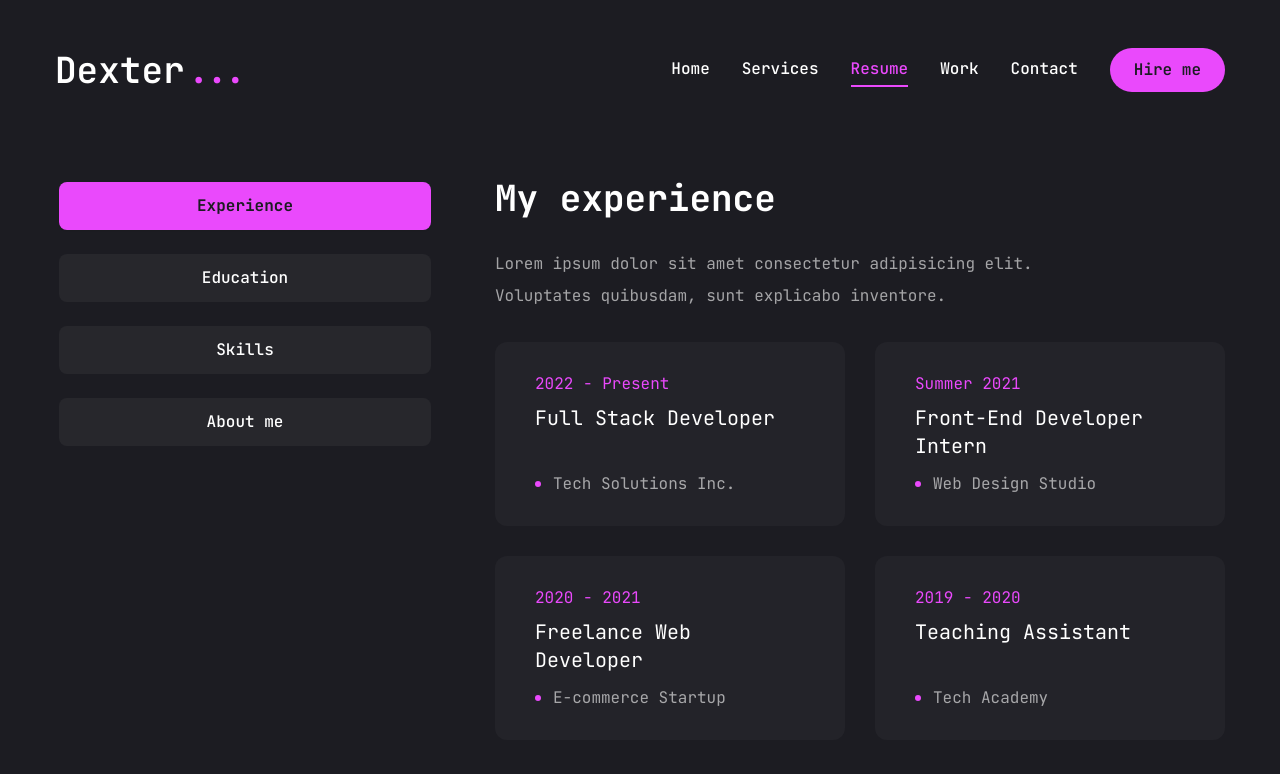
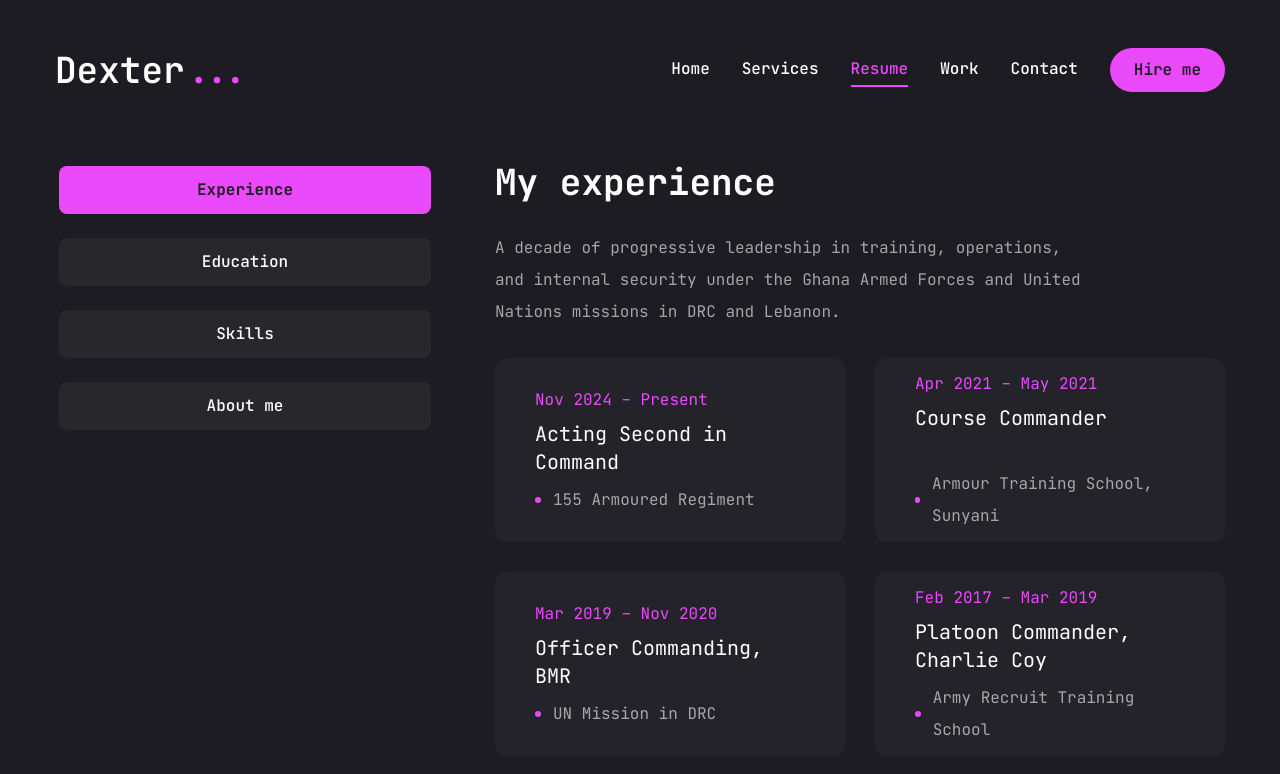
Before and after one commit to en-wai/dexterwrites, a Next.js app: page /resume in a window 1280 px wide. Shown: the top 774 px of the page. Built offline with nearby package versions, Linux system fonts and the light colour scheme.

Commit message:
Feat: Add Experince section

```diff
--- a/app/resume/page.jsx
+++ b/app/resume/page.jsx
@@ -57,40 +57,36 @@ const experience = {
   icon: "/assets/resume/badge.svg",
   title: "My experience",
   description:
-    "Lorem ipsum dolor sit amet consectetur adipisicing elit. Voluptates quibusdam, sunt explicabo inventore.",
+    "A decade of progressive leadership in training, operations, and internal security under the Ghana Armed Forces and United Nations missions in DRC and Lebanon.",
   items: [
     {
-      company: "Tech Solutions Inc.",
-      position: "Full Stack Developer",
-      duration: "2022 - Present",
+      company: "155 Armoured Regiment",
+      position: "Acting Second in Command",
+      duration: "Nov 2024 – Present",
     },
     {
-      company: "Web Design Studio",
-      position: "Front-End Developer Intern",
-      duration: "Summer 2021",
+      company: "Armour Training School, Sunyani",
+      position: "Course Commander",
+      duration: "Apr 2021 – May 2021",
     },
     {
-      company: "E-commerce Startup",
-      position: "Freelance Web Developer",
-      duration: "2020 - 2021",
+      company: "UN Mission in DRC",
+      position: "Officer Commanding, BMR",
+      duration: "Mar 2019 – Nov 2020",
     },
     {
-      company: "Tech Academy",
-      position: "Teaching Assistant",
-      duration: "2019 - 2020",
+      company: "Army Recruit Training School",
+      position: "Platoon Commander, Charlie Coy",
+      duration: "Feb 2017 – Mar 2019",
     },
     {
-      company: "Digital Agency",
-      position: "UI/UX Designer",
-      duration: "2018 - 2019",
-    },
-    {
-      company: "Software Development Firm",
-      position: "Junior Developer",
-      duration: "2017 - 2018",
+      company: "UN Mission in DRC",
+      position: "Troop Leader, BMR",
+      duration: "Jan 2016 – Jan 2017",
     },
   ],
 };
+
 
 // education data
 const education = {
```
